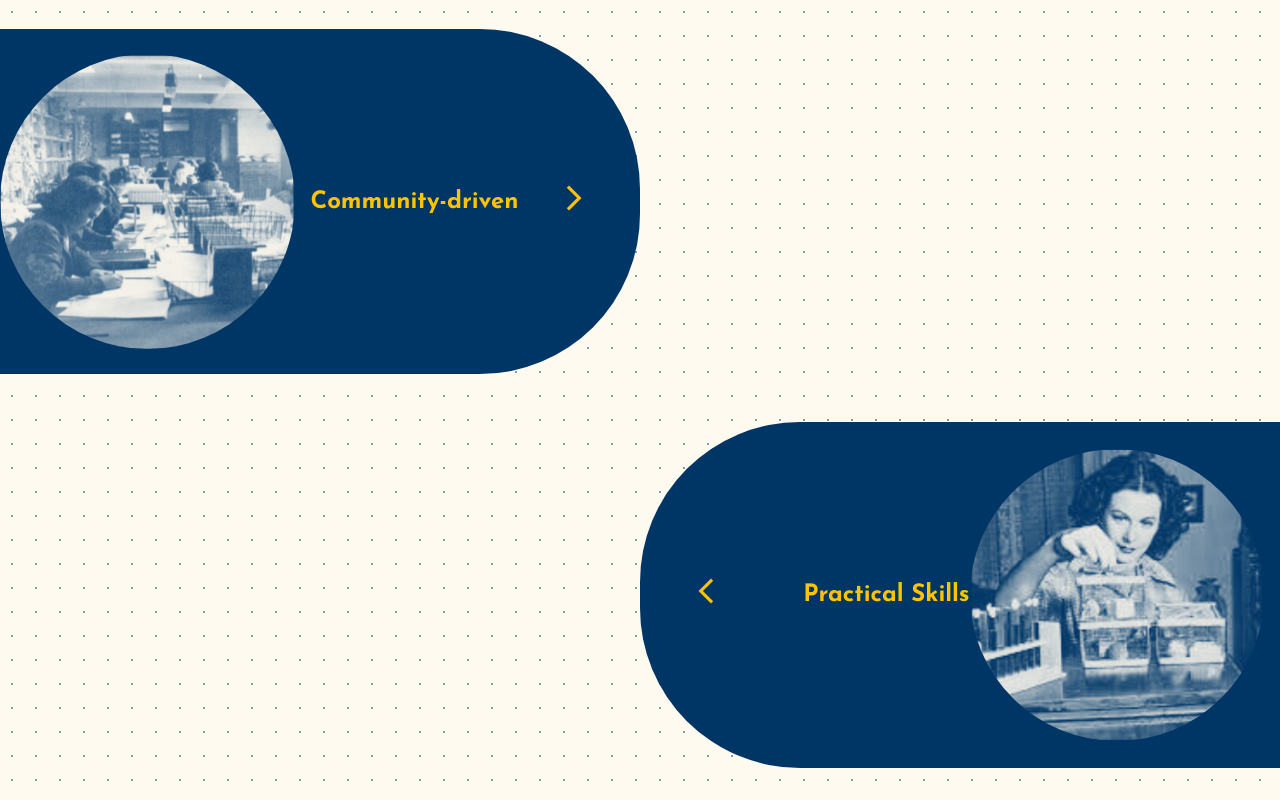
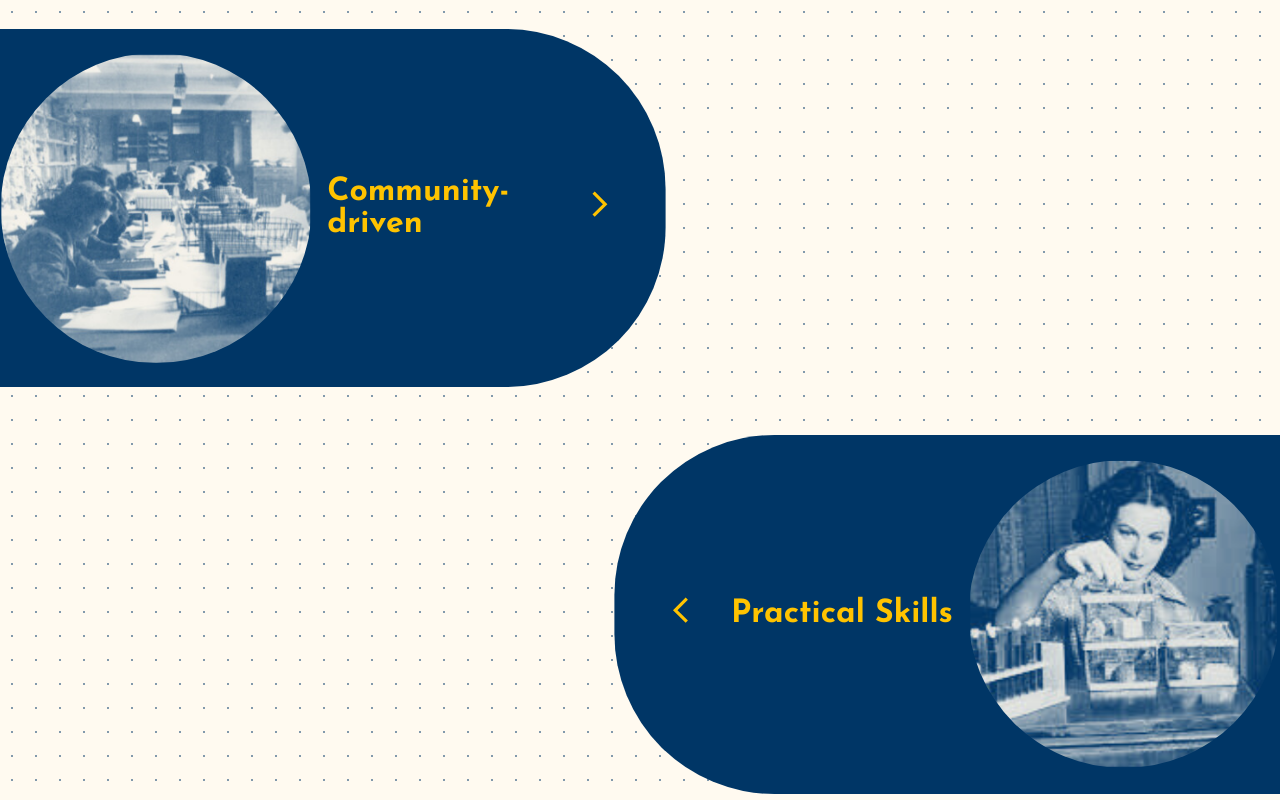
Before and after one commit to gros-pataplouf/Tech-Risers-Women.github.io, a React (Create React App) app: page /about in a window 1280 px wide. Shown: the part 520-1320 px from the top of the page. Built offline with nearby package versions, Linux system fonts and the light colour scheme.

Commit message:
everything responsive until 768px

```diff
--- a/src/moons/pillars.module.css
+++ b/src/moons/pillars.module.css
@@ -2,15 +2,13 @@
   padding-bottom: 3rem;
 }
 
-.pillar1,
-.pillar2,
-.pillar3 {
+.pillars > div {
   display: grid;
   justify-items: stretch;
   align-items: center;
   min-height: 20rem;
   margin: 3rem auto 0;
-  padding: 0.8rem 1.2rem;
+  padding: 1.2rem;
   background-color: var(---basedark);
   color: var(---baselight);
   cursor: pointer;
@@ -19,28 +17,59 @@
 
 .pillar1,
 .pillar3 {
-  grid-template-columns: 50% 25% 20% 5%;
+  grid-template-columns: 48% 25% 22% 5%;
   border-radius: 0 10rem 10rem 0;
-  transform: translateX(-50%);
+  transform: translateX(-48%);
 }
 
 .pillar2 {
-  grid-template-columns: 5% 20% 25% 50%;
+  grid-template-columns: 5% 22% 25% 48%;
   border-radius: 10rem 0 0 10rem;
   text-align: end;
-  transform: translateX(50%);
+  transform: translateX(48%);
 }
+
 .pillarDescription {
-  max-width: 95%;
-  font-size: 1.5rem;
+  line-height: 1.2;
+  font-size: 1.4rem;
+  font-weight: 300;
 }
+
+.pillars h2 {
+  font-size: 2rem;
+}
+
+.pillar1Headline,
+.pillar3Headline {
+  padding: 0 0 0 1rem;
+}
+
+.pillar2Headline {
+  padding: 0 1rem 0;
+}
+
 .pillarImage {
-  max-width: 95%;
   border-radius: 50%;
 }
-.arrow {
-  font-size: 30px;
+
+.pillars .arrow {
+  font-size: 1.9rem;
 }
+
 .pillars .open {
   transform: translateX(0%);
 }
+
+@media (max-width: 1024px) {
+  .pillarDescription {
+    font-size: 1.2rem;
+  }
+
+  .pillars h2 {
+    font-size: 1.6rem;
+  }
+
+  .pillars .arrow {
+    font-size: 1.7rem;
+  }
+}
--- a/src/planets/About.js
+++ b/src/planets/About.js
@@ -1,6 +1,7 @@
 import React, { useEffect, useRef, useState } from "react";
 import styles from "./about.module.css";
 import Pillars from "../moons/Pillars.js";
+import PillarsSmallScreen from "../moons/PillarsSmallScreen.js";
 
 function About() {
   const [isInViewport, setIsInViewport] = useState(false);
@@ -51,7 +52,9 @@ function About() {
       <div className={styles.pillars}>
         <Pillars />
       </div>
-      <div className={styles.smallScreenPillars}></div>
+      <div className={styles.smallScreenPillars}>
+        <PillarsSmallScreen />
+      </div>
     </div>
   );
 }
--- a/src/planets/about.module.css
+++ b/src/planets/about.module.css
@@ -87,6 +87,17 @@
   .pillars {
     display: none;
   }
+  .smallScreenPillars {
+    display: block;
+  }
+}
+@media (min-width: 768px) {
+  .pillars {
+    display: block;
+  }
+  .smallScreenPillars {
+    display: none;
+  }
 }
 @media (max-width: 450px) {
   .aboutHeroDivider {
```
